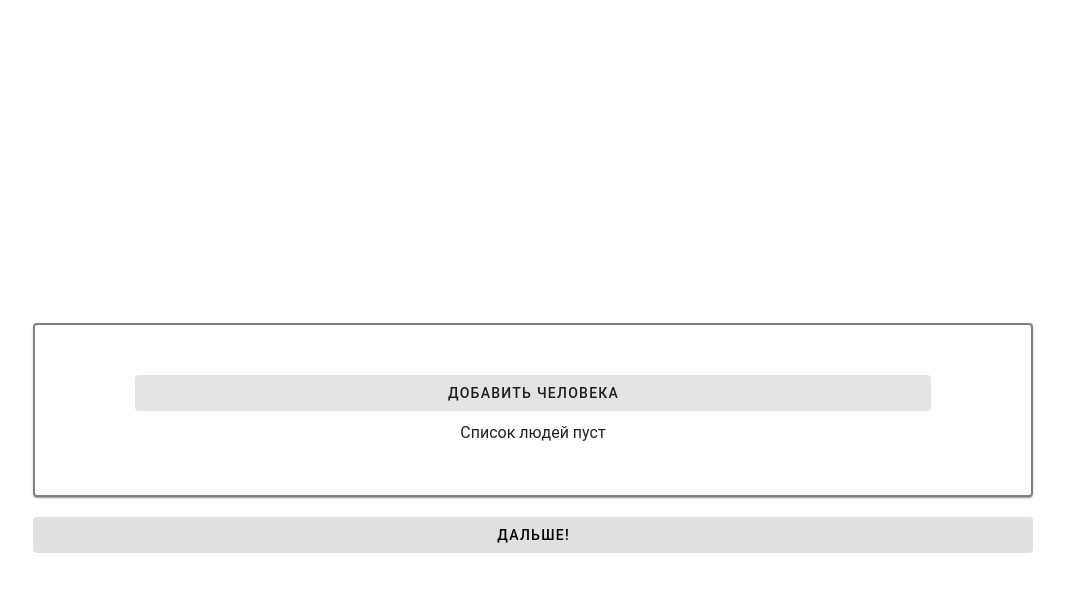
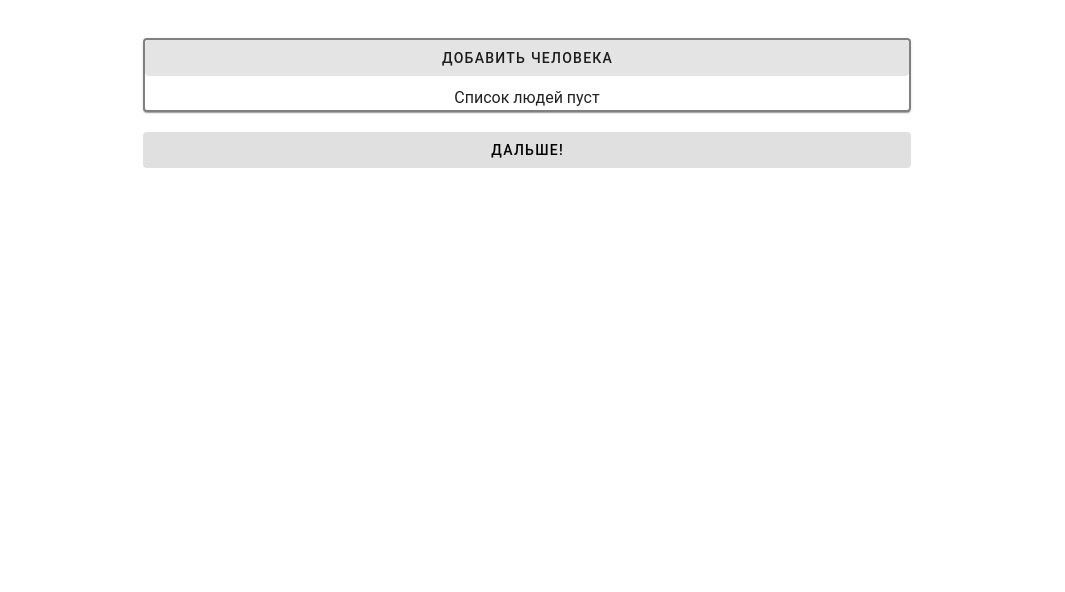
Before and after one commit to TatianaChF/-JS-Vue-, a Vue app: page /persons in a window 1280 px wide. Shown: the top 592 px of the page, without its empty margins (107-1172 px from the left). Built offline with nearby package versions, Linux system fonts and the light colour scheme.

Commit message:
change list container styles

```diff
--- a/src/assets/style.scss
+++ b/src/assets/style.scss
@@ -1,13 +1,11 @@
 .container {
-    position: absolute;
-    top: 50%;
-    left: 50%;
-    transform: translate(-50%, -50%);
     display: flex;
     flex-direction: column;
     justify-content: center;
     text-align: center;
     margin-top: 3%;
+    width: 60%;
+    margin-left: 250px;
 
     h1 {
       margin-bottom: 20px;
@@ -16,11 +14,9 @@
     &__form {
       display: flex;
       flex-direction: column;
-      padding: 50px 100px;
       border: 2px solid grey;
       margin-bottom: 20px;
       grid-gap: 10px;
-      width: 1000px;
 
       &__btns {
         width: 30%;
```
